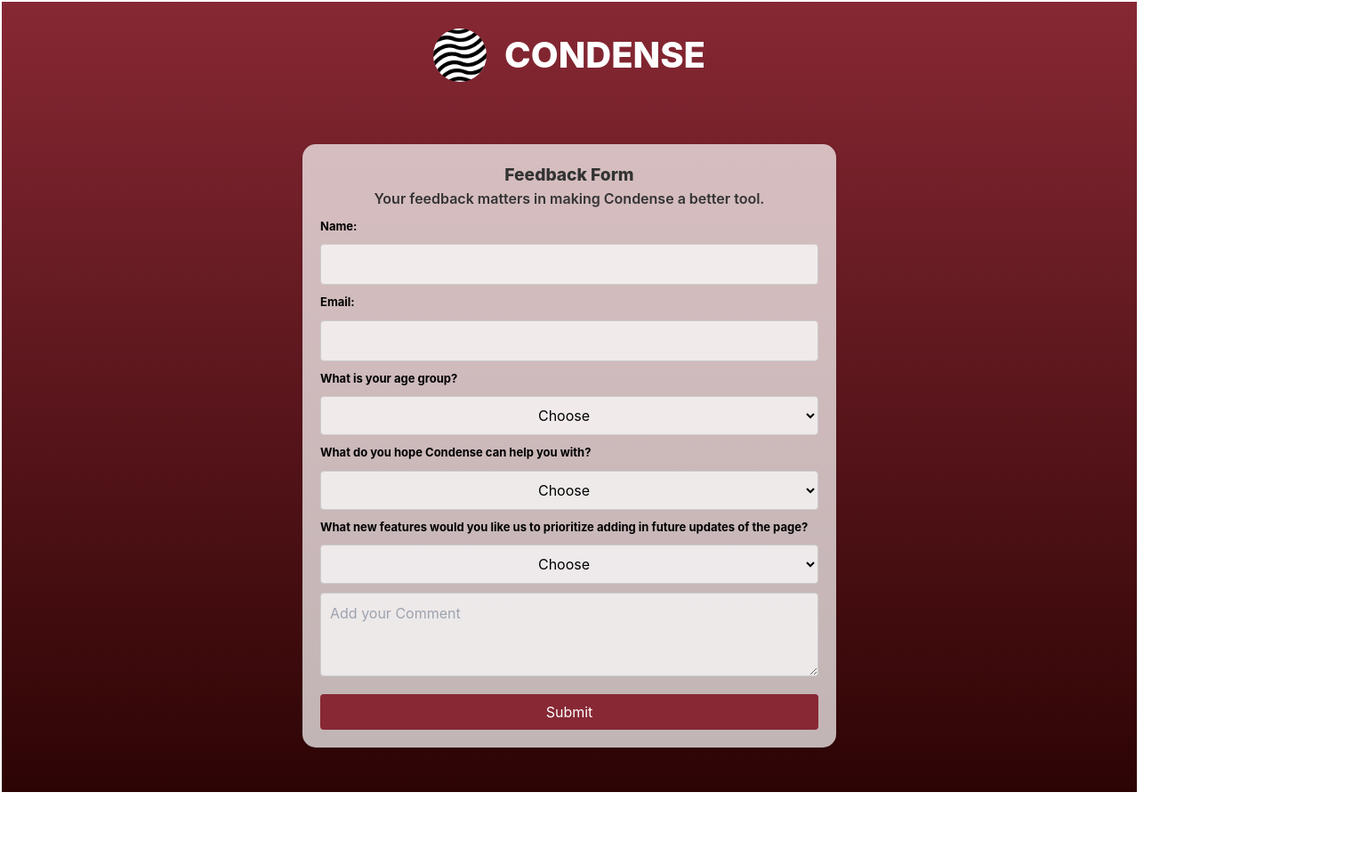
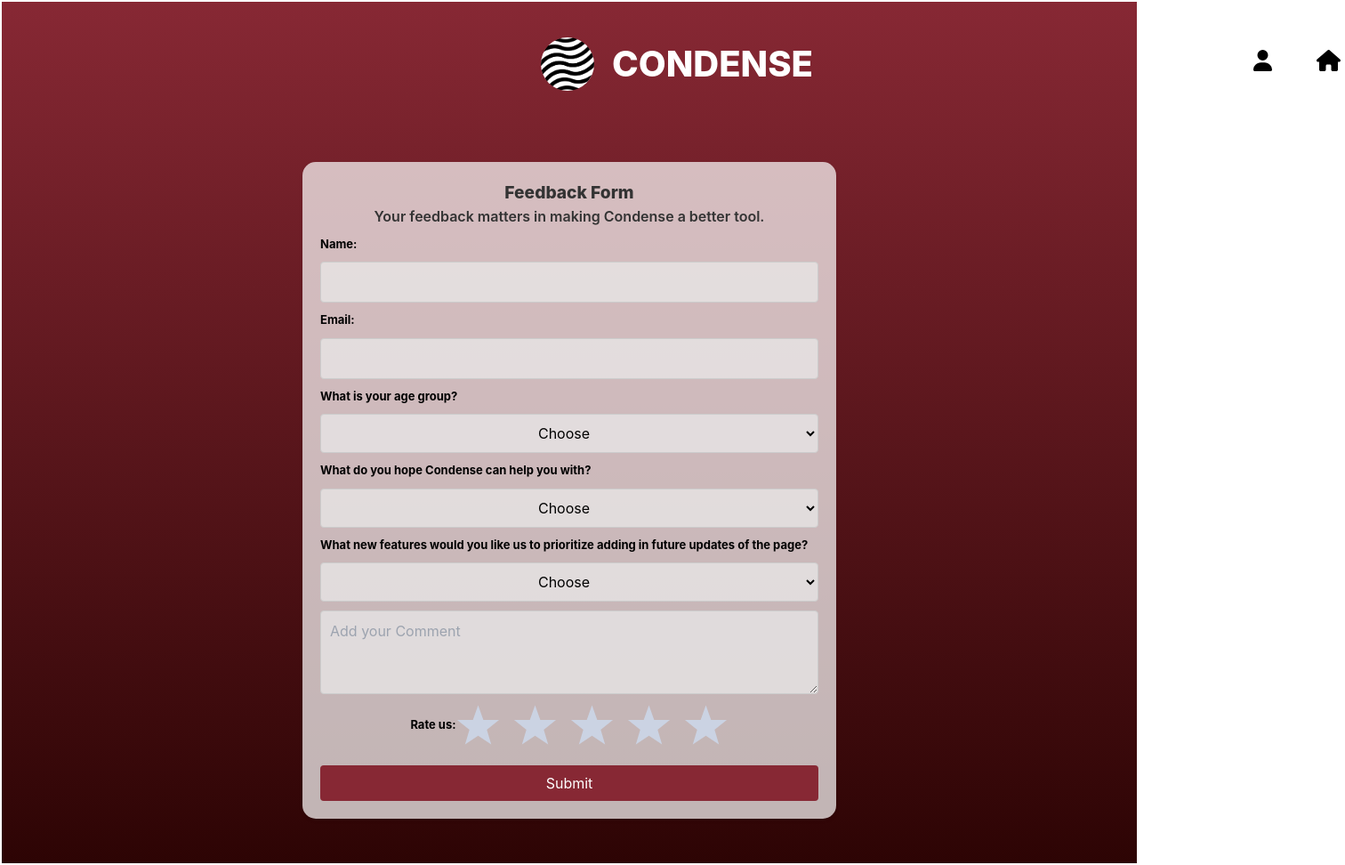
Before and after one commit to Arker123/Condense, a React (Create React App) app in the folder client/: page /feedback in a window 1280 px wide. Shown: the whole page at 89% size, 1512 px wide, since content can reach past the window. Before the commit the page ends 892 px from the top, so only its background shows below. Built offline with nearby package versions, Linux system fonts and the light colour scheme; no server answers.

Commit message:
feedback and contactus fixes

```diff
--- a/client/package.json
+++ b/client/package.json
@@ -33,7 +33,7 @@
     "web-vitals": "^3.5.2"
   },
   "scripts": {
-    "start": "DISABLE_ESLINT_PLUGIN=true react-scripts start",
+    "start": "react-scripts start",
     "build": "DISABLE_ESLINT_PLUGIN=true react-scripts build",
     "eject": "DISABLE_ESLINT_PLUGIN=true react-scripts eject",
     "test": "jest",
--- a/client/src/pages/ContactUs.css
+++ b/client/src/pages/ContactUs.css
@@ -6,6 +6,39 @@
   min-height: 100vh;
   border: 2px solid white;
 }
+
+.contactus-header {
+  display: flex;
+  flex-direction: row;
+  align-items: center;
+  padding: 10px 20px;
+}
+
+.icons {
+  display: flex;
+  gap: 10px;
+  background-color: #ccc;
+  background: #ffffff;
+}
+
+.profile-icon, .home-icon {
+  cursor: pointer;
+  background-color: white;
+  border-radius: 40%; /* Makes the background circular */
+  padding: 5px;
+  font-size: 1.5rem;
+}
+
+.profile-icon{
+  margin-left: 65vh;
+  margin-top: 3vh;
+}
+
+.home-icon{
+  margin-left: 5vh;
+  margin-top: 3vh;
+}
+
 
 .contactus-logo {
   justify-content: center;
@@ -19,12 +52,14 @@
   margin-top: 30px;
   margin-right: 20px; /* Adjust the margin as needed */
   border-radius: 50%;
+  margin-left: 77vh;
 }
 
 .contactus-logo h1 {
   font-size: 2.5rem;
   margin-top: 30px;
   color: #ffffff;
+  font-weight: 800;
 }
 
 .contact-pic {
--- a/client/src/pages/ContactUs.jsx
+++ b/client/src/pages/ContactUs.jsx
@@ -1,6 +1,7 @@
 import React, { useState } from 'react';
 import { FontAwesomeIcon } from '@fortawesome/react-fontawesome';
 import './ContactUs.css';
+import { faUser, faHome } from '@fortawesome/free-solid-svg-icons';
 
 function ContactUs() {
   const [fullName, setFullName] = useState('');
@@ -19,10 +20,19 @@
   return (
     <div className="App2">
       <div className='contactus-body'>
-        <div className="contactus-logo">
-          <img src="/images/logo_condense.jpg" alt="Logo" />
-          <h1> CONDENSE </h1>
+        <div className='contactus-header'>
+          <div className="contactus-logo">
+            <img src="/images/logo_condense.jpg" alt="Logo" />
+            <h1> CONDENSE </h1>
+          </div>
+          <div className="profile-icon">
+              <FontAwesomeIcon icon={faUser} />
+          </div>
+          <div className="home-icon">
+              <FontAwesomeIcon icon={faHome} />
+          </div>
         </div>
+
         <div className="contact-container">
           <div className="contact-form">
             <h2>Contact Us</h2>
@@ -41,7 +51,7 @@
       <div className="contact-details">
         <div className="contact-icon">
           <FontAwesomeIcon icon={["fas", "map-marker-alt"]} />
-          <p> &nbsp; &nbsp; &nbsp;IIT ROPAR, Punjab</p>
+          <p>&nbsp; &nbsp; &nbsp;IIT ROPAR, Punjab</p>
         </div>
         <div className="contact-icon">
           <FontAwesomeIcon icon={["fas", "phone"]} />
@@ -49,7 +59,7 @@
         </div>
         <div className="contact-icon">
           <FontAwesomeIcon icon={["far", "envelope"]} />
-          <p> &nbsp; &nbsp; &nbsp;Team07@iitrpr.ac.in</p>
+          <p>&nbsp; &nbsp; &nbsp;Team07@iitrpr.ac.in</p>
         </div>
       </div>
     </div>
--- a/client/src/pages/LandingPage2.css
+++ b/client/src/pages/LandingPage2.css
@@ -116,6 +116,7 @@
   grid-template-rows: 120px 120px 120px 120px 120px 120px; /* Equal height rows */
   gap: 10px; /* Spacing between items */
   justify-content: center;
+  margin-left: 120px;
 }
 
 .item1 {
@@ -127,6 +128,9 @@
   align-items: center;
   justify-content: center;
   border-radius: 20px;
+  flex-direction: column;
+  font-size: larger;
+  font-family:'Times New Roman', Times, serif
 }
 
 .item2 {
@@ -138,6 +142,9 @@
   align-items: center;
   justify-content: center;
   border-radius: 20px;
+  flex-direction: column;
+  font-size: larger;
+  font-family:'Times New Roman', Times, serif
 }
 
 .item3 {
@@ -149,6 +156,9 @@
   align-items: center;
   justify-content: center;
   border-radius: 20px;
+  flex-direction: column;
+  font-size: larger;
+  font-family:'Times New Roman', Times, serif
 }
 
 .item4 {
@@ -160,6 +170,9 @@
   align-items: center;
   justify-content: center;
   border-radius: 20px;
+  flex-direction: column;
+  font-size: larger;
+  font-family:'Times New Roman', Times, serif
 }
 
 .item5 {
@@ -171,6 +184,9 @@
   align-items: center;
   justify-content: center;
   border-radius: 20px;
+  flex-direction: column;
+  font-size: larger;
+  font-family:'Times New Roman', Times, serif
 }
 
 .item6 {
@@ -182,4 +198,7 @@
   align-items: center;
   justify-content: center;
   border-radius: 20px;
+  flex-direction: column;
+  font-size: larger;
+  font-family:'Times New Roman', Times, serif
 }
--- a/client/src/pages/LandingPage2.jsx
+++ b/client/src/pages/LandingPage2.jsx
@@ -41,6 +41,8 @@
       <div className="container">
         <div className="item1">
           <h3> Youtube Summarizer </h3>
+          <br/>
+          <img src="/images/youtube_summary.png" alt="image" />
         </div>
         <div className="item2">
           <h3> Chrome Extension With Youtube Integration </h3>
--- a/client/src/pages/feedback.css
+++ b/client/src/pages/feedback.css
@@ -3,6 +3,38 @@
     background: linear-gradient(to bottom, #872834, rgb(45, 4, 4));
     min-height: 100vh;
     border: 2px solid white;
+}
+
+.feedback-header {
+    display: flex;
+    flex-direction: row;
+    align-items: center;
+    padding: 10px 20px;
+}
+
+.icons {
+    display: flex;
+    gap: 10px;
+    background-color: #ccc;
+    background: #ffffff;
+}
+
+.profile-icon, .home-icon {
+    cursor: pointer;
+    background-color: white;
+    border-radius: 40%; /* Makes the background circular */
+    padding: 5px;
+    font-size: 1.5rem;
+}
+
+.profile-icon{
+    margin-left: 65vh;
+    margin-top: 3vh;
+}
+
+.home-icon{
+    margin-left: 5vh;
+    margin-top: 3vh;
 }
 
 .feedback-logo {
@@ -17,6 +49,7 @@
     margin-top: 30px;
     margin-right: 20px; /* Adjust the margin as needed */
     border-radius: 50%;
+    margin-left: 77vh;
 }
 
 .feedback-logo h1 {
@@ -68,7 +101,7 @@
 .feedback-form textarea,
 .feedback-form select
  {
-    background-color: rgba(255, 255, 255, 0.7);
+    background-color: rgba(236, 235, 235, 0.7);
     width: 100%;
     padding: 10px;
     border-radius: 4px;
--- a/client/src/pages/feedback.jsx
+++ b/client/src/pages/feedback.jsx
@@ -1,13 +1,15 @@
 import React, { useState } from 'react';
 import { FontAwesomeIcon } from '@fortawesome/react-fontawesome';
 import './feedback.css';
-// import StarRatings from './react-star-ratings';
+import { faUser, faHome } from '@fortawesome/free-solid-svg-icons';
+import StarRatings from 'react-star-ratings';
 
 function Feedback() {
     const [ageGroup, setAgeGroup] = useState('');
     const [occupation, setOccupation] = useState('');
     const [hope, setHope] = useState('');
     const [features, setFeatures] = useState('');
+    const [rating, setRating] = useState(0);
 
     const handleSubmit = (e) => {
         e.preventDefault();
@@ -16,9 +18,17 @@
 
     return (
         <div className='feedback_body'>
-            <div className="feedback-logo">
-                <img src="/images/logo_condense.jpg" alt="Logo" />
-                <h1> CONDENSE </h1>
+            <div className="feedback-header">
+                <div className="feedback-logo">
+                    <img src="/images/logo_condense.jpg" alt="Logo" />
+                    <h1> CONDENSE </h1>
+                </div>
+                <div className="profile-icon">
+                    <FontAwesomeIcon icon={faUser} />
+                </div>
+                <div className="home-icon">
+                    <FontAwesomeIcon icon={faHome} />
+                </div>
             </div>
             <div className="feedback-form">
                 <h1>Feedback Form</h1>
@@ -62,7 +72,16 @@
                         <option value="AI Chat feature">AI Chat feature</option>
                     </select>
                     <textarea id="message" name="message" rows="3" placeholder='Add your Comment'/>
-
+                    <div className="star-ratings">
+                        <label>Rate us:</label>
+                        <StarRatings
+                            rating={rating}
+                            starRatedColor="gold"
+                            changeRating={setRating}
+                            numberOfStars={5}
+                            name='rating'
+                        />
+                    </div>
                     <button type="submit">Submit</button>
                 </form>
             </div>
```
Also changed, not shown: client/public/images/youtube_summary.png (added).
